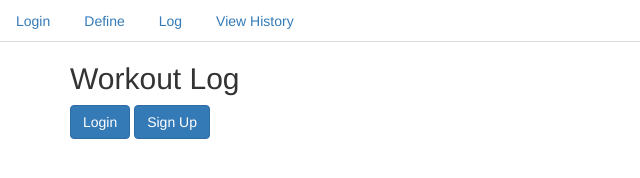
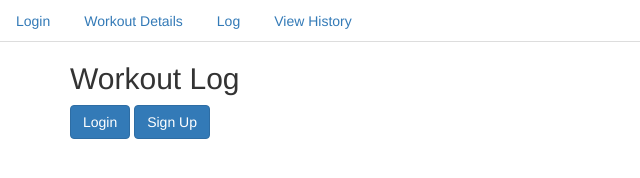
Before and after one commit to jpauloconnor/workoutlogweb, a website: page index.html in a window 1280 px wide. Shown: the whole page, without its empty margins (0-640 px from the left). Drawn offline with nearby package versions, Linux system fonts and the light colour scheme.

Commit message:
Another gulp

```diff
--- a/index.html
+++ b/index.html
@@ -26,7 +26,7 @@
     <li><a href="#home" id="loginout" class="disabled" data-toggle="tab">Login</a>
       <!--logout too -->
     </li>
-    <li><a href="#define" class="disabled" data-toggle="tab">Define</a></li>
+    <li><a href="#define" class="disabled" data-toggle="tab">Workout Details</a></li>
     <li><a href="#log" class="disabled" data-toggle="tab">Log</a></li>
     <li><a href="#history" class="disabled" data-toggle="tab">View History</a></li>
 
```
